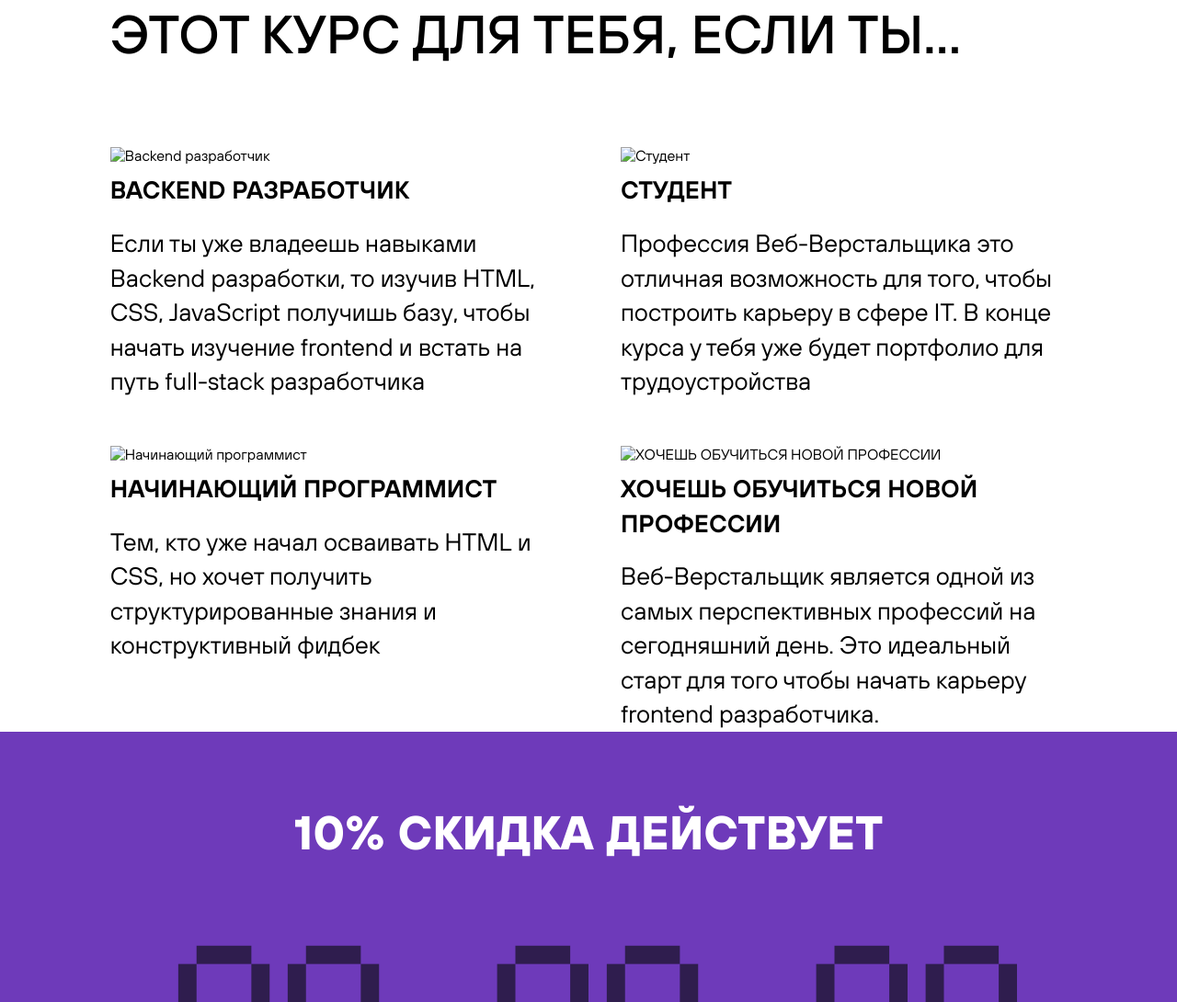
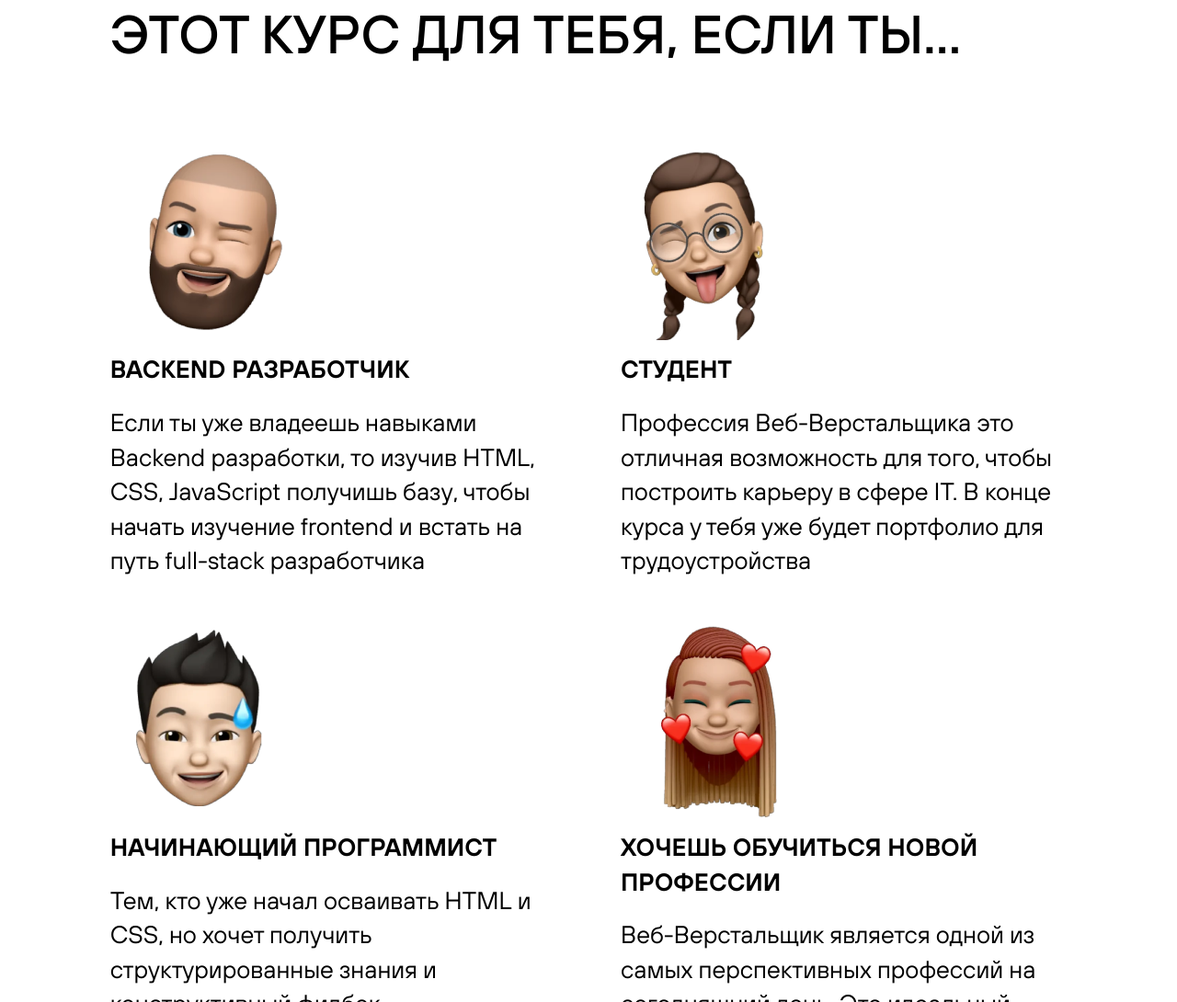
Before and after one commit to y-maksimovich/landing50, a plain HTML site: page index.html in a window 1280 px wide. Shown: the part 884-1974 px from the top of the page at 92% size. Drawn offline with Linux system fonts and the light colour scheme; the site is published under a folder, as on GitHub Pages, so addresses that start at the root find nothing; a web font is replaced by a local one.

Commit message:
update img src

```diff
--- a/index.html
+++ b/index.html
@@ -49,25 +49,25 @@
         <div class="students">
 
             <div class="student">
-                <img src="/img/face1.png" alt="Backend разработчик">
+                <img src="./img/face1.png" alt="Backend разработчик">
                 <h4>Backend разработчик</h4>
                 <p>Если ты уже владеешь навыками Backend разработки, то изучив HTML, CSS, JavaScript получишь базу, чтобы начать изучение frontend и встать на путь full-stack разработчика</p>
             </div>
 
             <div class="student">
-                <img src="/img/face2.png" alt="Студент">
+                <img src="./img/face2.png" alt="Студент">
                 <h4>СТУДЕНТ</h4>
                 <p>Профессия Веб-Верстальщика это отличная возможность для того, чтобы построить карьеру в сфере IT. В конце курса у тебя уже будет портфолио для трудоустройства</p>
             </div>
 
             <div class="student">
-                <img src="/img/face3.png" alt="Начинающий программист">
+                <img src="./img/face3.png" alt="Начинающий программист">
                 <h4>НАЧИНАЮЩИЙ ПРОГРАММИСТ</h4>
                 <p>Тем, кто уже начал осваивать HTML и CSS, но хочет получить структурированные знания и конструктивный фидбек</p>
             </div>
 
             <div class="student">
-                <img src="/img/face4.png" alt="ХОЧЕШЬ ОБУЧИТЬСЯ НОВОЙ ПРОФЕССИИ">
+                <img src="./img/face4.png" alt="ХОЧЕШЬ ОБУЧИТЬСЯ НОВОЙ ПРОФЕССИИ">
                 <h4>ХОЧЕШЬ ОБУЧИТЬСЯ НОВОЙ ПРОФЕССИИ</h4>
                 <p>Веб-Верстальщик является одной из самых перспективных профессий на сегодняшний день. Это идеальный старт для того чтобы начать карьеру frontend разработчика.</p>
             </div>
```
